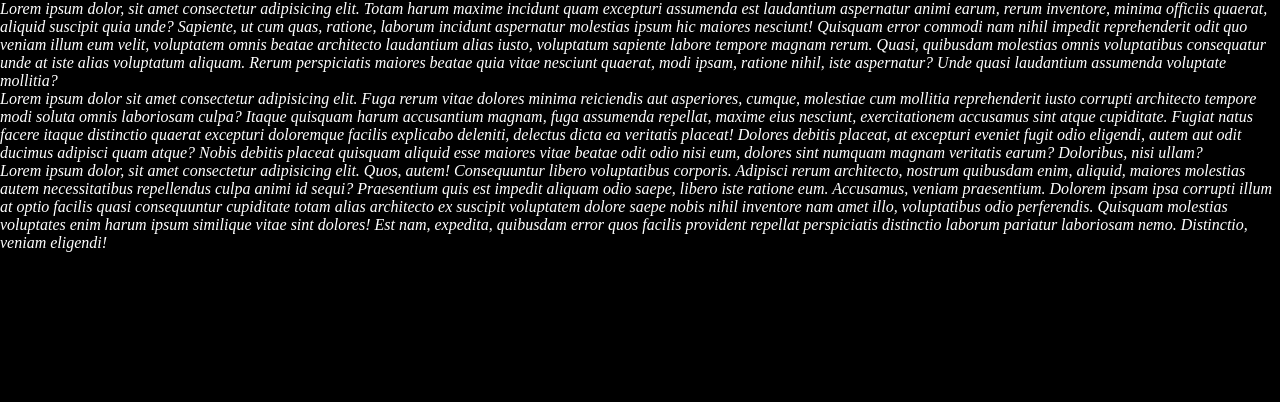
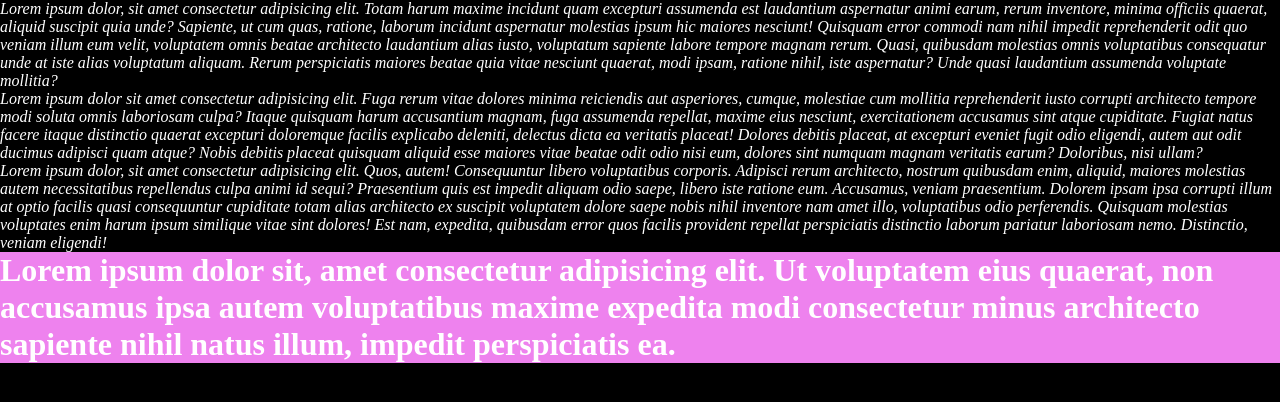
Before and after one commit to Nasim-Reza1/third-repo, a plain HTML site: page index.html in a window 1280 px wide. Drawn offline with Linux system fonts and the light colour scheme.

Commit message:
something

```diff
--- a/index.html
+++ b/index.html
@@ -14,5 +14,6 @@
     <p>
         Lorem ipsum dolor, sit amet consectetur adipisicing elit. Quos, autem! Consequuntur libero voluptatibus corporis. Adipisci rerum architecto, nostrum quibusdam enim, aliquid, maiores molestias autem necessitatibus repellendus culpa animi id sequi? Praesentium quis est impedit aliquam odio saepe, libero iste ratione eum. Accusamus, veniam praesentium. Dolorem ipsam ipsa corrupti illum at optio facilis quasi consequuntur cupiditate totam alias architecto ex suscipit voluptatem dolore saepe nobis nihil inventore nam amet illo, voluptatibus odio perferendis. Quisquam molestias voluptates enim harum ipsum similique vitae sint dolores! Est nam, expedita, quibusdam error quos facilis provident repellat perspiciatis distinctio laborum pariatur laboriosam nemo. Distinctio, veniam eligendi!
     </p>
+    <h1>Lorem ipsum dolor sit, amet consectetur adipisicing elit. Ut voluptatem eius quaerat, non accusamus ipsa autem voluptatibus maxime expedita modi consectetur minus architecto sapiente nihil natus illum, impedit perspiciatis ea.</h1>
 </body>
 </html>
--- a/style.css
+++ b/style.css
@@ -10,3 +10,7 @@ body{
 p{
     font-style: italic;
 }
+h1{
+    background-color: violet;
+    color: white;
+}
```
